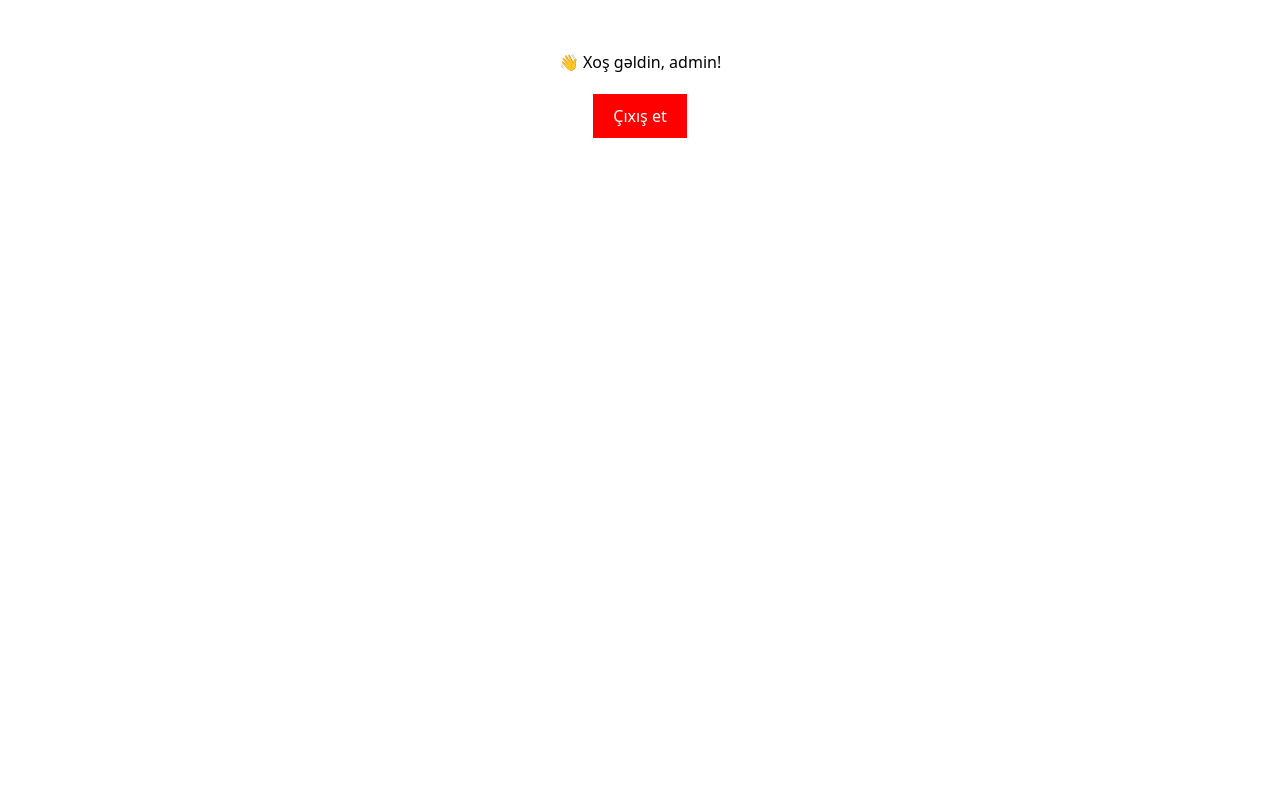
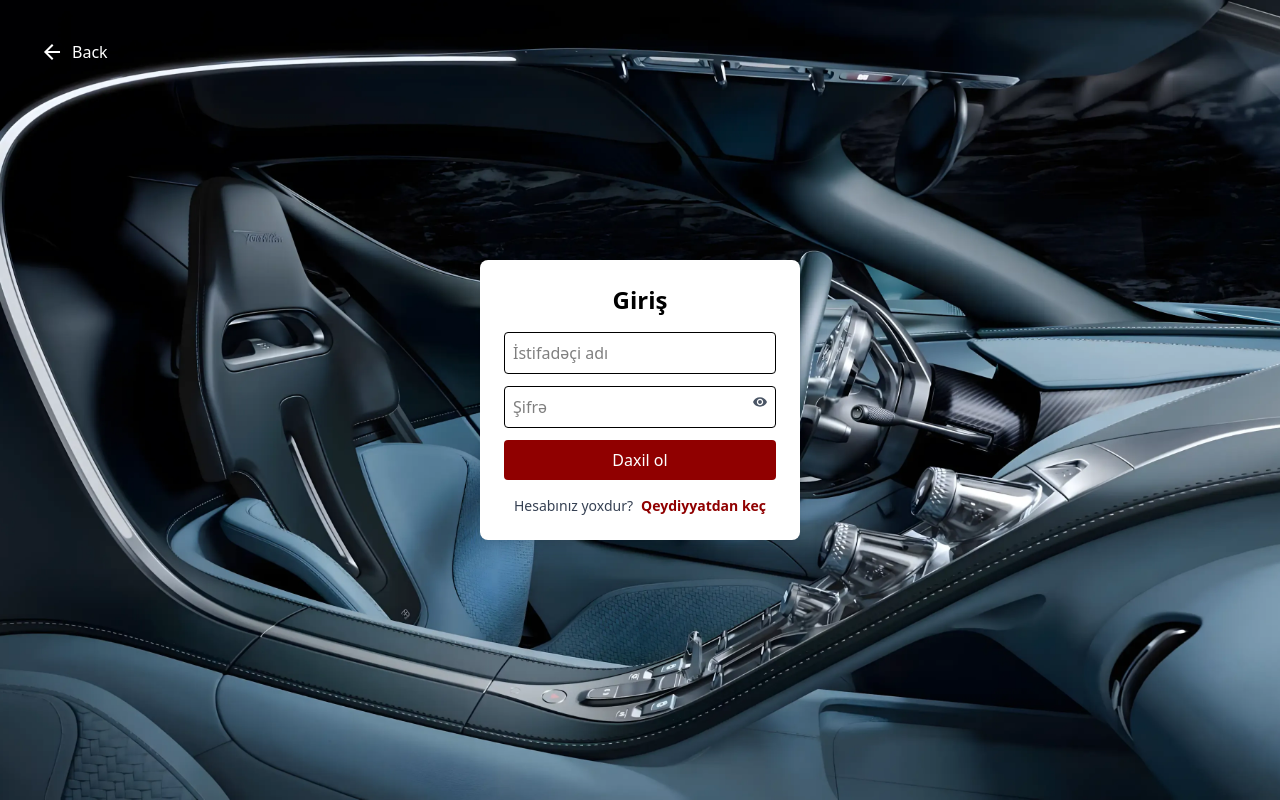
Before and after one commit to Leyla16125/Carify-LLC, a React (Vite) app: page /login in a window 1280 px wide. Built offline with nearby package versions, Linux system fonts and the light colour scheme; sample sign-in values are in the browser's storage.

Commit message:
login.jsx

```diff
--- a/src/components/pages/Login.jsx
+++ b/src/components/pages/Login.jsx
@@ -1,11 +1,19 @@
 import React, { useState, useEffect } from "react";
+import { IoMdArrowBack, IoMdEye, IoMdEyeOff } from "react-icons/io";
+import { NavLink, useNavigate } from "react-router-dom";
 
-export default function Login() {
+export default function AuthPage() {
+  const navigate = useNavigate();
+
+  const [isLogin, setIsLogin] = useState(true);
   const [username, setUsername] = useState("");
+  const [email, setEmail] = useState("");
   const [password, setPassword] = useState("");
-  const [loggedIn, setLoggedIn] = useState(localStorage.getItem("loggedIn") === "true");
+  const [confirmPassword, setConfirmPassword] = useState("");
+  const [showPassword, setShowPassword] = useState(false);
+  const [showConfirm, setShowConfirm] = useState(false);
+  const [currentImg, setCurrentImg] = useState(0);
   const [error, setError] = useState("");
-  const [currentImg, setCurrentImg] = useState(0);
 
   const images = [
     "/img/28803_1_upscayl_2x_upscayl_standard_4x_2_df2eead425.webp",
@@ -13,12 +21,6 @@ export default function Login() {
     "/img/landing_bg_1_51ee4b0daf.webp"
   ];
 
-  const userDB = {
-    username: "admin",
-    password: "12345"
-  };
-
-  // Slider avtomatik dəyişməsi
   useEffect(() => {
     const interval = setInterval(() => {
       setCurrentImg((prev) => (prev + 1) % images.length);
@@ -26,45 +28,41 @@ export default function Login() {
     return () => clearInterval(interval);
   }, []);
 
-  const handleLogin = () => {
-    if (username === userDB.username && password === userDB.password) {
-      localStorage.setItem("loggedIn", "true");
-      setLoggedIn(true);
+  const handleAuth = () => {
+    if (isLogin) {
+      // Login
+      const storedUser = localStorage.getItem("username");
+      const storedPass = localStorage.getItem("password");
+      if (username === storedUser && password === storedPass) {
         setError("");
+        navigate("/home"); // login olundu → home page
       } else {
         setError("İstifadəçi adı və ya şifrə səhvdir!");
       }
+    } else {
+      // Signup
+      if (!username || !email || !password || !confirmPassword) {
+        setError("Bütün sahələri doldurun!");
+        return;
+      }
+      if (password !== confirmPassword) {
+        setError("Şifrələr uyğun gəlmir!");
+        return;
+      }
+      localStorage.setItem("username", username);
+      localStorage.setItem("password", password);
+      localStorage.setItem("email", email);
+      setError("");
+      // Signup tamamlananda → login səhifəsinə yönləndir
+      setIsLogin(true);
+      setPassword("");
+      setConfirmPassword("");
+      alert("Qeydiyyat tamamlandı. İndi daxil olun!");
+    }
   };
-
-  const handleLogout = () => {
-    localStorage.removeItem("loggedIn");
-    setLoggedIn(false);
-  };
-
-  if (loggedIn) {
-    return (
-      <div style={{ textAlign: "center", marginTop: "50px" }}>
-        <h2>👋 Xoş gəldin, {userDB.username}!</h2>
-        <button
-          onClick={handleLogout}
-          style={{
-            padding: "10px 20px",
-            backgroundColor: "red",
-            color: "#fff",
-            border: "none",
-            cursor: "pointer",
-            marginTop: "20px"
-          }}
-        >
-          Çıxış et
-        </button>
-      </div>
-    );
-  }
 
   return (
     <section className="relative h-screen overflow-hidden">
-      {/* Arxa fon şəkilləri */}
       <div className="absolute inset-0">
         {images.map((image, index) => (
           <div
@@ -83,11 +81,31 @@ export default function Login() {
         ))}
       </div>
 
-      {/* Login form */}
+      <div className="absolute top-10 left-10 flex items-center gap-2 text-white cursor-pointer z-20">
+        <NavLink to="/home" className="flex items-center gap-2">
+          <IoMdArrowBack className="text-2xl" />
+          <p className="font-medium">Back</p>
+        </NavLink>
+      </div>
+
       <div className="absolute inset-0 flex items-center justify-center">
         <div className="bg-white bg-opacity-80 p-6 rounded-lg shadow-lg w-80">
-          <h2 className="text-2xl font-bold mb-4 text-center">Giriş</h2>
-          {error && <p className="text-red-500 text-sm mb-2">{error}</p>}
+          <h2 className="text-2xl font-bold mb-4 text-center">
+            {isLogin ? "Giriş" : "Qeydiyyatdan keç"}
+          </h2>
+
+          {error && <p className="text-[rgba(144,0,0)] text-sm mb-2">{error}</p>}
+
+          {!isLogin && (
+            <input
+              type="email"
+              placeholder="E-poçt"
+              value={email}
+              onChange={(e) => setEmail(e.target.value)}
+              className="border p-2 w-full mb-3 rounded"
+            />
+          )}
+
           <input
             type="text"
             placeholder="İstifadəçi adı"
@@ -95,19 +113,57 @@ export default function Login() {
             onChange={(e) => setUsername(e.target.value)}
             className="border p-2 w-full mb-3 rounded"
           />
+
+          <div className="relative mb-3">
             <input
-            type="password"
+              type={showPassword ? "text" : "password"}
               placeholder="Şifrə"
               value={password}
               onChange={(e) => setPassword(e.target.value)}
-            className="border p-2 w-full mb-3 rounded"
+              className="border p-2 w-full rounded"
             />
+            <span
+              className="absolute right-2 top-2 cursor-pointer text-gray-600"
+              onClick={() => setShowPassword(!showPassword)}
+            >
+              {showPassword ? <IoMdEyeOff /> : <IoMdEye />}
+            </span>
+          </div>
+
+          {!isLogin && (
+            <div className="relative mb-3">
+              <input
+                type={showConfirm ? "text" : "password"}
+                placeholder="Şifrəni təsdiqlə"
+                value={confirmPassword}
+                onChange={(e) => setConfirmPassword(e.target.value)}
+                className="border p-2 w-full rounded"
+              />
+              <span
+                className="absolute right-2 top-2 cursor-pointer text-gray-600"
+                onClick={() => setShowConfirm(!showConfirm)}
+              >
+                {showConfirm ? <IoMdEyeOff /> : <IoMdEye />}
+              </span>
+            </div>
+          )}
+
           <button
-            onClick={handleLogin}
-            className="w-full bg-blue-600 text-white p-2 rounded hover:bg-blue-700"
+            onClick={handleAuth}
+            className="cursor-pointer w-full bg-[rgba(144,0,0)] text-white p-2 rounded hover:bg-[#7e0101]"
           >
-            Daxil ol
+            {isLogin ? "Daxil ol" : "Qeydiyyatdan keç"}
           </button>
+
+          <div className="mt-4 flex justify-center gap-2 text-sm text-gray-700">
+            <span>{isLogin ? "Hesabınız yoxdur?" : "Hesabınız var?"}</span>
+            <span
+              className="cursor-pointer font-bold text-[rgba(144,0,0)] hover:underline"
+              onClick={() => setIsLogin(!isLogin)}
+            >
+              {isLogin ? "Qeydiyyatdan keç" : "Daxil olun"}
+            </span>
+          </div>
         </div>
       </div>
     </section>
--- /dev/null
+++ b/src/components/pages/SignIn.jsx
@@ -0,0 +1,138 @@
+import React, { useState, useEffect } from "react";
+import { IoMdArrowBack } from "react-icons/io";
+import { NavLink } from "react-router-dom";
+
+export default function Login() {
+  const [username, setUsername] = useState("");
+  const [password, setPassword] = useState("");
+  const [loggedIn, setLoggedIn] = useState(localStorage.getItem("loggedIn") === "true");
+  const [error, setError] = useState("");
+  const [currentImg, setCurrentImg] = useState(0);
+
+  const images = [
+    "/img/28803_1_upscayl_2x_upscayl_standard_4x_2_df2eead425.webp",
+    "/img/Bugatti_Unveils_the_V16_Powered_Tourbillon_Hypercar_6_upscayl_2x_upscayl_standard_4x_cd046f1b9c.webp",
+    "/img/landing_bg_1_51ee4b0daf.webp"
+  ];
+
+  const userDB = {
+    username: "admin",
+    password: "12345"
+  };
+
+  useEffect(() => {
+    const interval = setInterval(() => {
+      setCurrentImg((prev) => (prev + 1) % images.length);
+    }, 3000);
+    return () => clearInterval(interval);
+  }, []);
+
+  const handleLogin = () => {
+    if (username === userDB.username && password === userDB.password) {
+      localStorage.setItem("loggedIn", "true");
+      setLoggedIn(true);
+      setError("");
+    } else {
+      setError("İstifadəçi adı və ya şifrə səhvdir!");
+    }
+  };
+
+  const handleLogout = () => {
+    localStorage.removeItem("loggedIn");
+    setLoggedIn(false);
+  };
+
+  if (loggedIn) {
+    return (
+      <div style={{ textAlign: "center", marginTop: "50px" }}>
+        <h2>👋 Xoş gəldin, {userDB.username}!</h2>
+        <button
+          onClick={handleLogout}
+          style={{
+            padding: "10px 20px",
+            backgroundColor: "red",
+            color: "#fff",
+            border: "none",
+            cursor: "pointer",
+            marginTop: "20px"
+          }}
+        >
+          Çıxış et
+        </button>
+      </div>
+    );
+  }
+
+  return (
+    <section className="relative h-screen overflow-hidden">
+      <div className="absolute inset-0">
+        {images.map((image, index) => (
+          <div
+            key={image}
+            className={`absolute inset-0 bg-cover bg-center transition-opacity duration-1000 ${
+              index === currentImg ? "opacity-100" : "opacity-0 pointer-events-none"
+            }`}
+            style={{
+              backgroundImage: `url(${image})`,
+              backgroundPosition: "center",
+              backgroundSize: "cover",
+              backgroundRepeat: "no-repeat"
+            }}
+            aria-hidden={index !== currentImg}
+          />
+        ))}
+      </div>
+
+      <div className="absolute top-10 left-10 flex items-center gap-2 text-white cursor-pointer z-20">
+        <NavLink to="/home" className="flex items-center gap-2">
+          <IoMdArrowBack className="text-2xl" />
+          <p className="font-medium">Back</p>
+        </NavLink>
+      </div>
+
+
+
+      <div className="absolute inset-0 flex items-center justify-center">
+        <div className="bg-white bg-opacity-80 p-6 rounded-lg shadow-lg w-80">
+          <h2 className="text-2xl font-bold mb-4 text-center">Qeydiyyatdan keç</h2>
+          {error && <p className="text-[rgba(144,0,0)] text-sm mb-2">{error}</p>}
+          <input
+            type="email"
+            placeholder="E-poçt"
+            value={username}
+            onChange={(e) => setUsername(e.target.value)}
+            className="border p-2 w-full mb-3 rounded"
+          />
+          <input
+            type="text"
+            placeholder="İstifadəçi adı"
+            value={username}
+            onChange={(e) => setUsername(e.target.value)}
+            className="border p-2 w-full mb-3 rounded"
+          />
+          <input
+            type="password"
+            placeholder="Şifrə"
+            value={password}
+            onChange={(e) => setPassword(e.target.value)}
+            className="border p-2 w-full mb-3 rounded"
+          />
+          <button
+            onClick={handleLogin}
+            className="cursor-pointer w-full bg-[rgba(144,0,0)] text-white p-2 rounded hover:bg-[#7e0101]"
+          >
+            Daxil ol
+          </button>
+
+          <div className="mt-4 flex justify-center gap-2 text-sm text-gray-700">
+            <span>Hesabınız var?</span>
+            <span className="cursor-pointer font-bold text-[rgba(144,0,0)] hover:underline">
+              Daxil olun
+            </span>
+          </div>
+
+        </div>
+      </div>
+    </section>
+  );
+}
```
Lines whose indentation alone changed are shown as unchanged.
